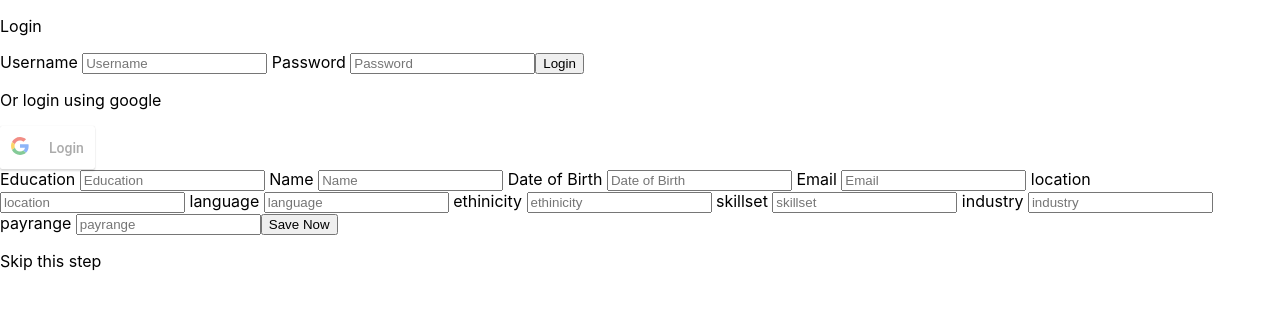
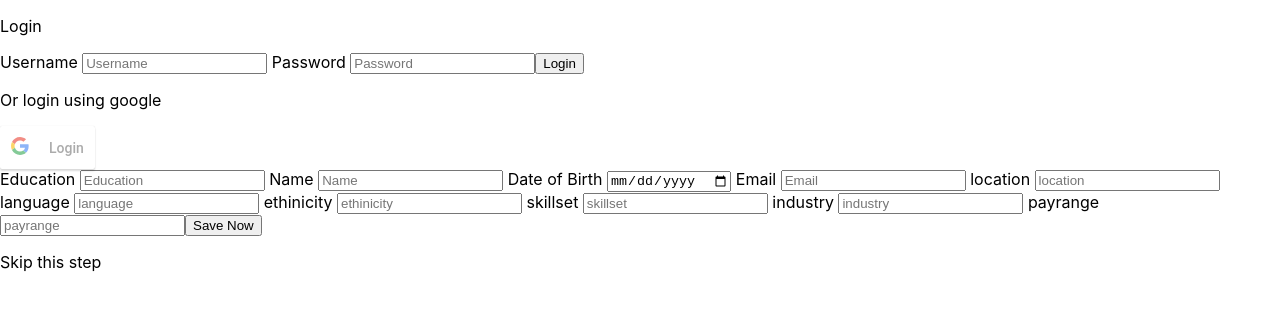
Before and after one commit to samantharand/untapped-society-react, a React (Create React App) app: page /login in a window 1280 px wide. Shown: the top 310 px of the page. Built offline with nearby package versions, Linux system fonts and the light colour scheme; no server answers.

Commit message:
changed input type to date for DOB

```diff
--- a/src/User/Profile/Update/index.js
+++ b/src/User/Profile/Update/index.js
@@ -90,6 +90,7 @@ export default class ProfileUpdate extends Component {
 					<input
 						placeholder="Date of Birth"
 						name='date_of_birth'
+						type='date'
 						value={ date_of_birth }
 						onChange={ this.onChange }
 					/>
--- a/src/User/Profile/index.js
+++ b/src/User/Profile/index.js
@@ -39,7 +39,7 @@ export default class Profile extends Component {
 		return (
 			<React.Fragment>
 				<p> profile </p>
-				<p> { profile.date_of_birth} </p>
+				<p> {profile.date_of_birth} </p>
 				<p> {profile.education} </p>
 				<p> {profile.email} </p>
 				<p> {profile.ethinicity} </p>
--- a/src/User/ProfileCreate/index.js
+++ b/src/User/ProfileCreate/index.js
@@ -89,6 +89,7 @@ export default class ProfileCreate extends Component {
 					<input
 						placeholder="Date of Birth"
 						name='date_of_birth'
+						type='date'
 						value={ date_of_birth }
 						onChange={ this.onChange }
 					/>
```
